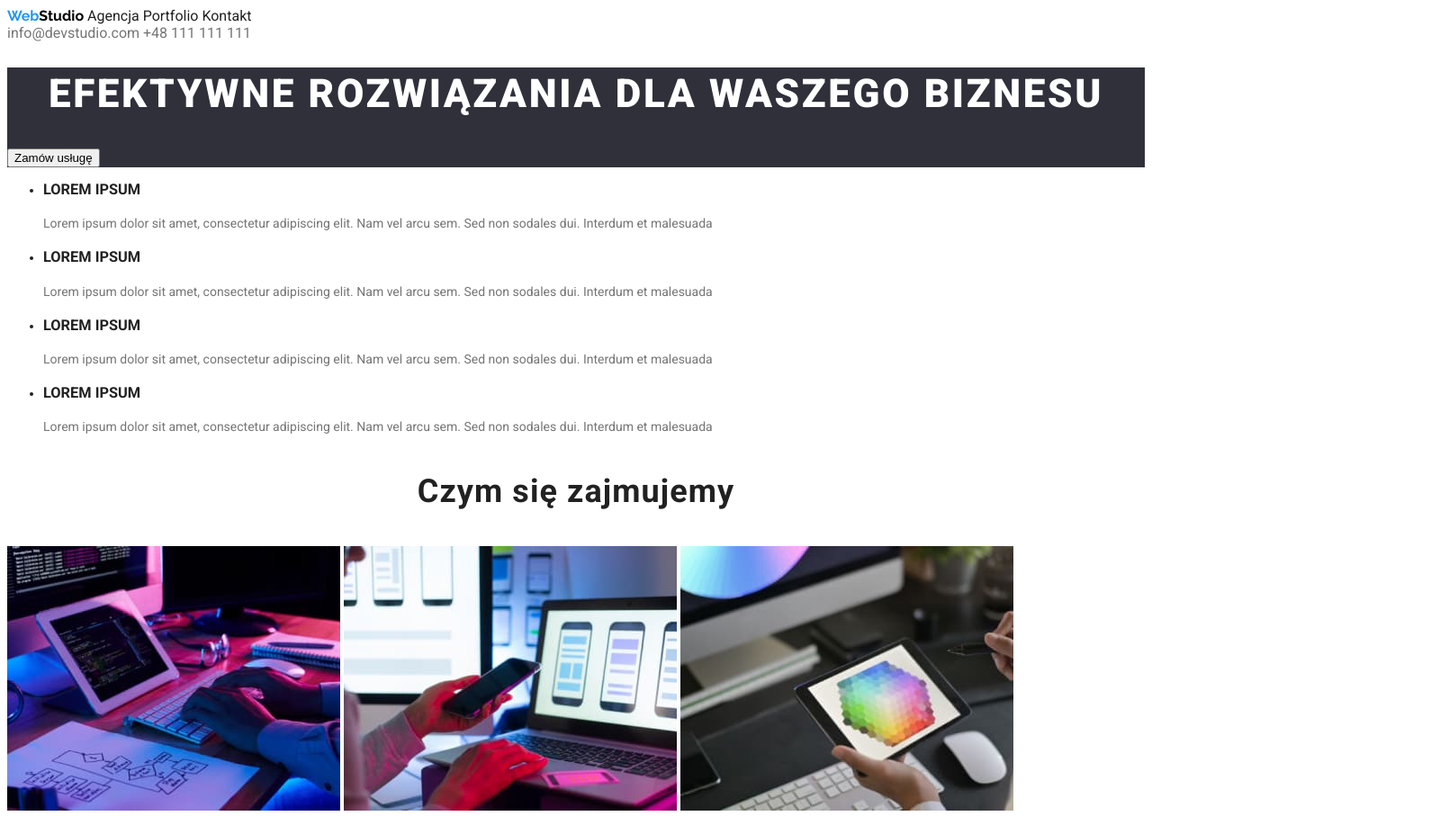
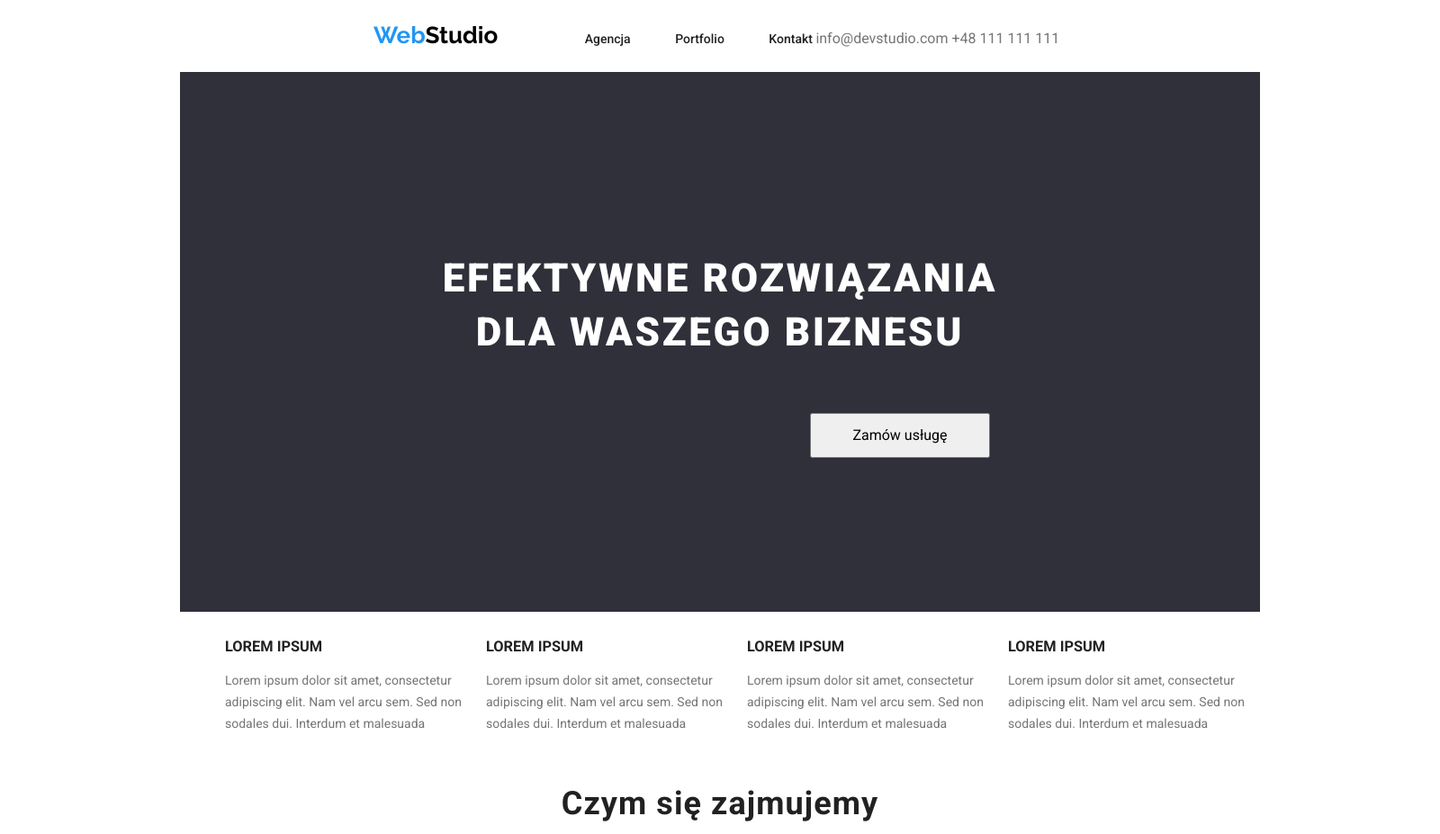
Before and after one commit to KolesGit420/goit-markup-hw-03, a plain HTML site: page index.html in a window 1280 px wide. Shown: the top 927 px of the page at 90% size, 1600 px wide, since content can reach past the window. Drawn offline with nearby package versions, Linux system fonts and the light colour scheme.

Commit message:
hw 3 in progress

```diff
--- a/css/styles.css
+++ b/css/styles.css
@@ -9,7 +9,14 @@
 body {
   font-family: "Roboto", sans-serif;
   color: var(--brand-color-body);
+  width: 1600px;
+  padding: 0 200px;
 }
+.container {
+  width: 1200px;
+  margin: 0 auto;
+}
+
 .blue-logo {
   color: var(--brand-color);
 }
@@ -25,33 +32,78 @@ body {
 .link:focus {
   color: var(--brand-color);
 }
+.header {
+  height: 80px;
+}
+
+.nav {
+  display: inline;
+  font-size: 14px;
+  font-weight: 500;
+}
+
+.agencja {
+  margin-left: 93px;
+}
+
+.portfolio {
+  margin-left: 46px;
+}
+
+.kontakt {
+  margin-left: 46px;
+}
 
 .title {
   font-weight: 900;
   font-size: 44px;
   line-height: 1.36;
+  width: 696px;
+  height: 120px;
   color: #ffffff;
+  display: inline-block;
+  margin-top: 200px;
+  margin-inline: auto;
   text-align: center;
   letter-spacing: 0.06em;
 }
 
 .title-wrapper {
   background-color: var(--brand-color-background);
+  text-align: center;
+  height: 600px;
+}
+
+.button:hover {
+  background-color: var(--brand-color);
+  color: #ffffff;
 }
 
 .button {
+  display: block;
   cursor: pointer;
+  width: 200px;
+  height: 50px;
+  margin: 30px 700px;
 }
 
-.logo {
+.header-logo {
   font-family: "Raleway";
   color: #000;
+  font-weight: 700;
+  font-size: 26px;
+  display: inline-block;
+  margin-left: 215px;
+  margin-top: 25px;
 }
 
 .first-page-list {
   font-weight: 700;
   font-size: 14px;
   line-height: 1.14;
+  list-style-type: none;
+  display: flex;
+  justify-content: space-around;
 }
 
 .first-page-list p {
@@ -59,6 +111,8 @@ body {
   font-size: 14px;
   line-height: 1.71;
   color: var(--brand-color-description);
+  width: 270px;
+  height: 75px;
 }
 
 .first-page-mid-title {
@@ -69,8 +123,14 @@ body {
   letter-spacing: 0.03em;
 }
 
+.upper-section {
+  display: flex;
+  justify-content: space-around;
+}
+
 .mid-section {
   background-color: var(--brand-color-bright-background);
+  height: 648px;
 }
 
 .mid-section div {
@@ -109,6 +169,7 @@ body {
   color: unset;
   text-decoration: none;
   color: var(--brand-color-description);
+  text-align: right;
 }
 
 .second-page-section {
--- a/index.html
+++ b/index.html
@@ -4,6 +4,10 @@
     <meta charset="UTF-8" />
     <meta http-equiv="X-UA-Compatible" content="IE=edge" />
     <meta name="viewport" content="width=device-width, initial-scale=1.0" />
+    <link
+      rel="stylesheet"
+      href="https://cdnjs.cloudflare.com/ajax/libs/modern-normalize/1.0.0/modern-normalize.min.css"
+    />
     <link rel="stylesheet" href="./css/styles.css" />
     <link rel="preconnect" href="https://fonts.googleapis.com" />
     <link rel="preconnect" href="https://fonts.gstatic.com" crossorigin />
@@ -14,26 +18,26 @@
     <title>Studio</title>
   </head>
   <body>
-    <header>
-      <nav>
-        <a class="link logo" href="./index.html"
+    <header class="container header">
+      <nav class="nav">
+        <a class="link header-logo" href="./index.html"
           ><span class="blue-logo">Web</span>Studio</a
         >
-        <a class="link" href="/">Agencja</a>
-        <a class="link" href="./portfolio.html">Portfolio</a>
-        <a class="link" href="/">Kontakt</a>
+        <a class="link agencja" href="/">Agencja</a>
+        <a class="link portfolio" href="./portfolio.html">Portfolio</a>
+        <a class="link kontakt" href="/">Kontakt</a>
       </nav>
       <a class="link contact-header" href="mailto:info@devstudio.com"
         >info@devstudio.com</a
       >
       <a class="link contact-header" href="tel:+48111111111">+48 111 111 111</a>
     </header>
-    <main>
+    <main class="container">
       <div class="title-wrapper">
         <h1 class="title">EFEKTYWNE ROZWIĄZANIA DLA WASZEGO BIZNESU</h1>
         <button type="button" class="button">Zamów usługę</button>
       </div>
-      <div>
+
       <ul class="first-page-list">
         <li>
           <h3>LOREM IPSUM</h3>
@@ -64,9 +68,10 @@
           </p>
         </li>
       </ul>
-      </div>
-      <div>
+
+      <section>
         <h2 class="first-page-mid-title">Czym się zajmujemy</h2>
+        <div class="upper-section">
           <img
             src="images/img.jpg"
             alt="hands on the keyboard"
@@ -86,8 +91,10 @@
             height="294"
           />
         </div>
+      </section>
       <section class="mid-section">
         <h2 class="first-page-mid-title">Nasz zespół</h2>
+        <div class="upper-section">
           <div>
             <img
               src="images/img4.jpg"
@@ -128,9 +135,10 @@
             <h3>John Doe</h3>
             <p>UI Designer</p>
           </div>
+        </div>
       </section>
     </main>
-    <footer class="footer">
+    <footer class="footer container">
       <a class="link footer-logo" href="/"
         ><span class="blue-logo">Web</span>Studio</a
       >
```
Also changed, not shown: portfolio.html (+4 -0 lines). Lines whose indentation alone changed are shown as unchanged.
